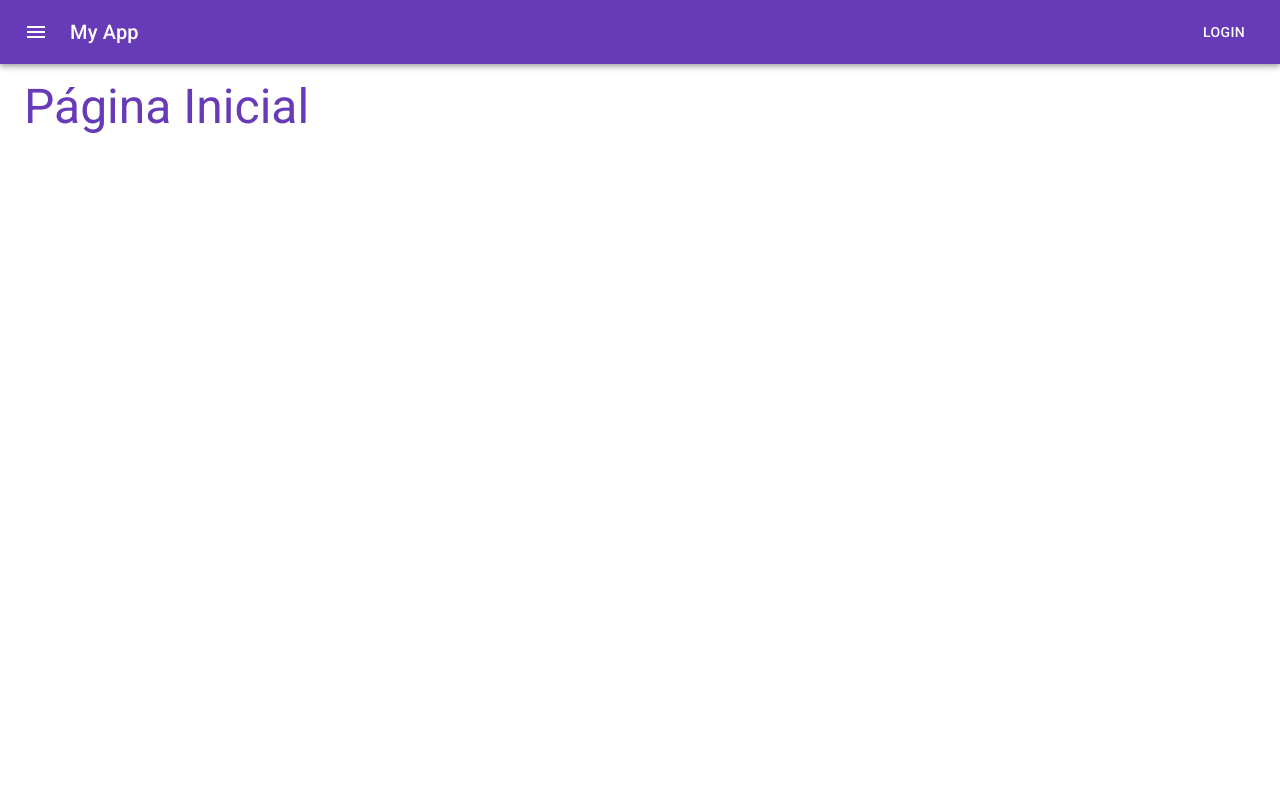
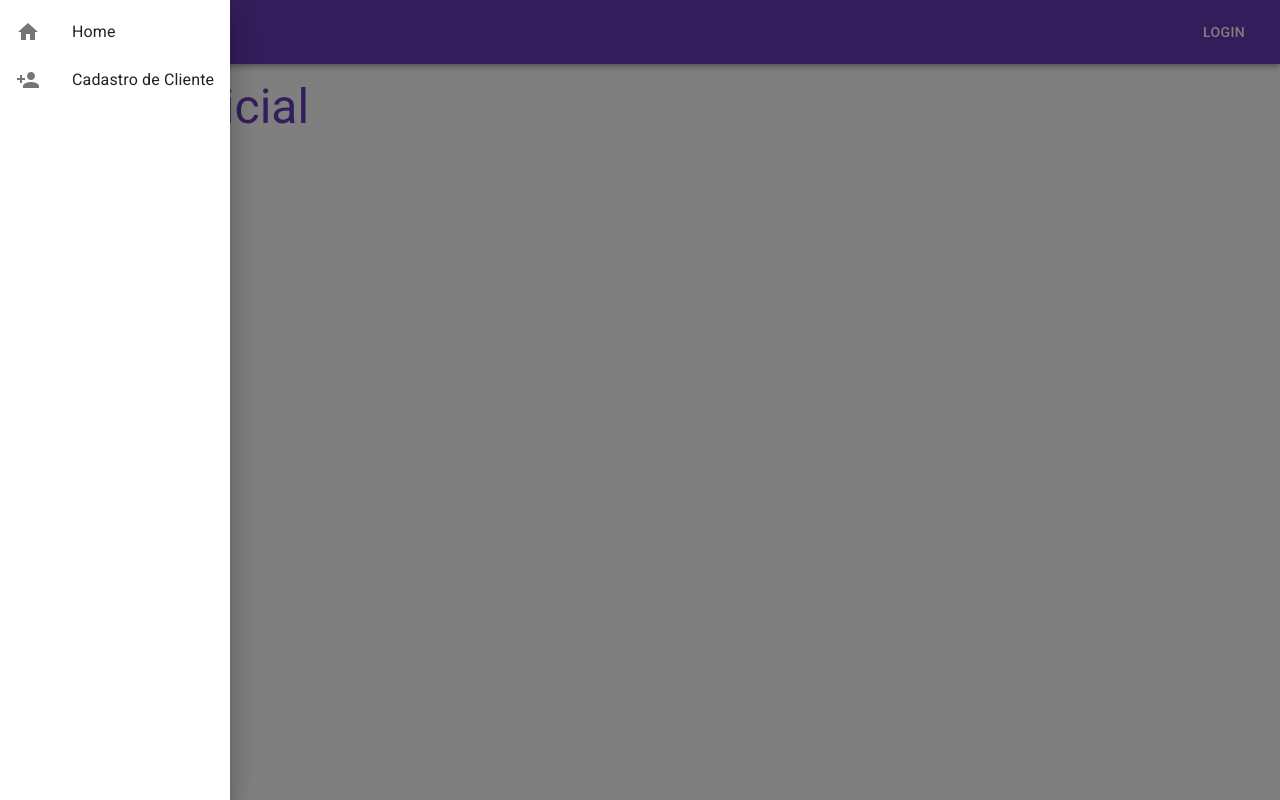
Before and after one commit to leandroSiq1/one-app, a React (Create React App) app: page / in a window 1280 px wide. Both pictures are taken after a click on the button "menu". Built offline with nearby package versions, Linux system fonts and the light colour scheme.

Commit message:
adicionando menu drawer

```diff
--- a/src/App.js
+++ b/src/App.js
@@ -12,8 +12,8 @@
 
 export default function App() {
   return (
-    <TemplateDefault>
-      <Router>
+    <Router>
+      <TemplateDefault>
         <Switch>
         <Route path="/customers">
             <TemplatePage title="Clientes" Component={Customers}/>
@@ -22,7 +22,7 @@
           <TemplatePage title="Página Inicial" Component={Home}/>
           </Route>
         </Switch>
-      </Router>
-    </TemplateDefault>
+      </TemplateDefault>
+    </Router>
   );
 }
--- a/src/components/CustomerCard.js
+++ b/src/components/CustomerCard.js
@@ -15,7 +15,7 @@
 
 export default function CustomerCard({
   name,
-  lastname,
+  lastName,
   email,
   avatar,
   className
@@ -30,7 +30,7 @@
             L
           </Avatar>
         }
-        title={`${name} ${lastname}`}
+        title={`${name} ${lastName}`}
         subheader={email}
       />
       <CardActions disableSpacing>
--- a/src/pages/Customers.js
+++ b/src/pages/Customers.js
@@ -41,7 +41,7 @@
           <Grid item xs={6} md={4} >
             <CustomerCard
               name={item.first_name}
-              lastname={item.last_name}
+              lastName={item.last_name}
               email={item.email}
               avatar={item.avatar}
               className={classes.card}
--- a/src/partials/Header/Header.js
+++ b/src/partials/Header/Header.js
@@ -1,21 +1,45 @@
+import { useState } from 'react';
+import { useHistory } from 'react-router-dom';
+
 import {
   AppBar,
   Toolbar,
   Typography,
   Button,
-  IconButton
+  IconButton,
+  Drawer,
+  List,
+  ListItem,
+  ListItemIcon,
+  ListItemText,
 } from '@material-ui/core';
 
 import MenuIcon from '@material-ui/icons/Menu';
+import HomeIcon from '@material-ui/icons/Home';
+import PersonAddIcon from '@material-ui/icons/PersonAdd';
+
 import useStyles from './Header.style';
 
 export default function Header({ title }) {
   const classes = useStyles();
+  const history = useHistory();
+
+  const [menuOpen, setMenuOpen] = useState(false);
+
+  function handleToggleMenu() {
+    setMenuOpen(!menuOpen);
+  }
+
+  function handleMenuClick(route) {
+    history.push(route);
+    handleToggleMenu();
+  }
 
   return (
+    <>
       <AppBar position="static" color="secondary">
         <Toolbar>
-        <IconButton edge="start" color="inherit" aria-label="menu">
+          <IconButton onClick={() => handleToggleMenu()} edge="start" color="inherit" aria-label="menu">
             <MenuIcon />
           </IconButton>
           <Typography variant="h6" className={classes.title}>
@@ -24,5 +48,22 @@
           <Button color="inherit">Login</Button>
         </Toolbar>
       </AppBar>
+      <Drawer open={menuOpen} onClose={() => handleToggleMenu()}>
+        <List>
+          <ListItem button onClick={() => handleMenuClick('/')}>
+            <ListItemIcon>
+              <HomeIcon />
+            </ListItemIcon>
+            <ListItemText>Home</ListItemText>
+          </ListItem>
+          <ListItem button onClick={() => handleMenuClick('/customers')}>
+            <ListItemIcon>
+              <PersonAddIcon />
+            </ListItemIcon>
+            <ListItemText>Cadastro de Cliente</ListItemText>
+          </ListItem>
+        </List>
+      </Drawer>
+    </>
   );
 }
```
Also changed, not shown: src/templates/Page.js (line endings or trailing spaces). Lines whose indentation alone changed are shown as unchanged.
